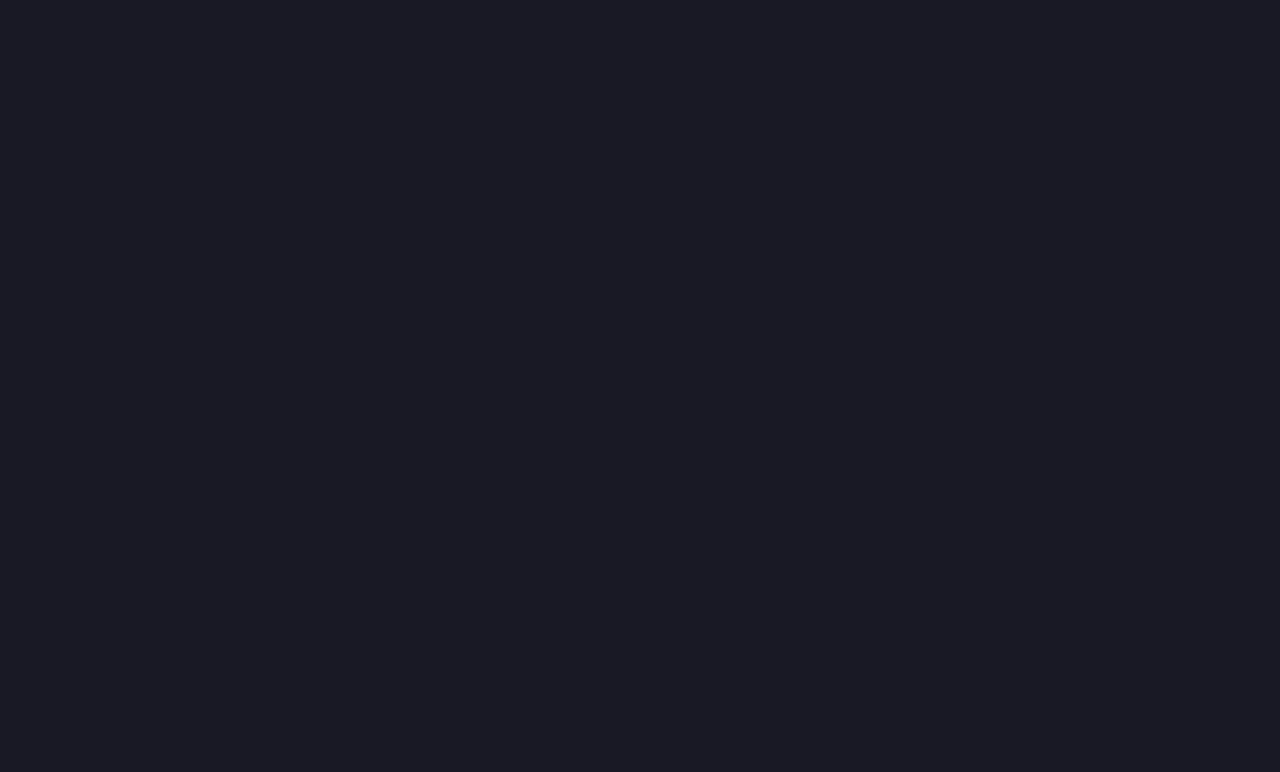
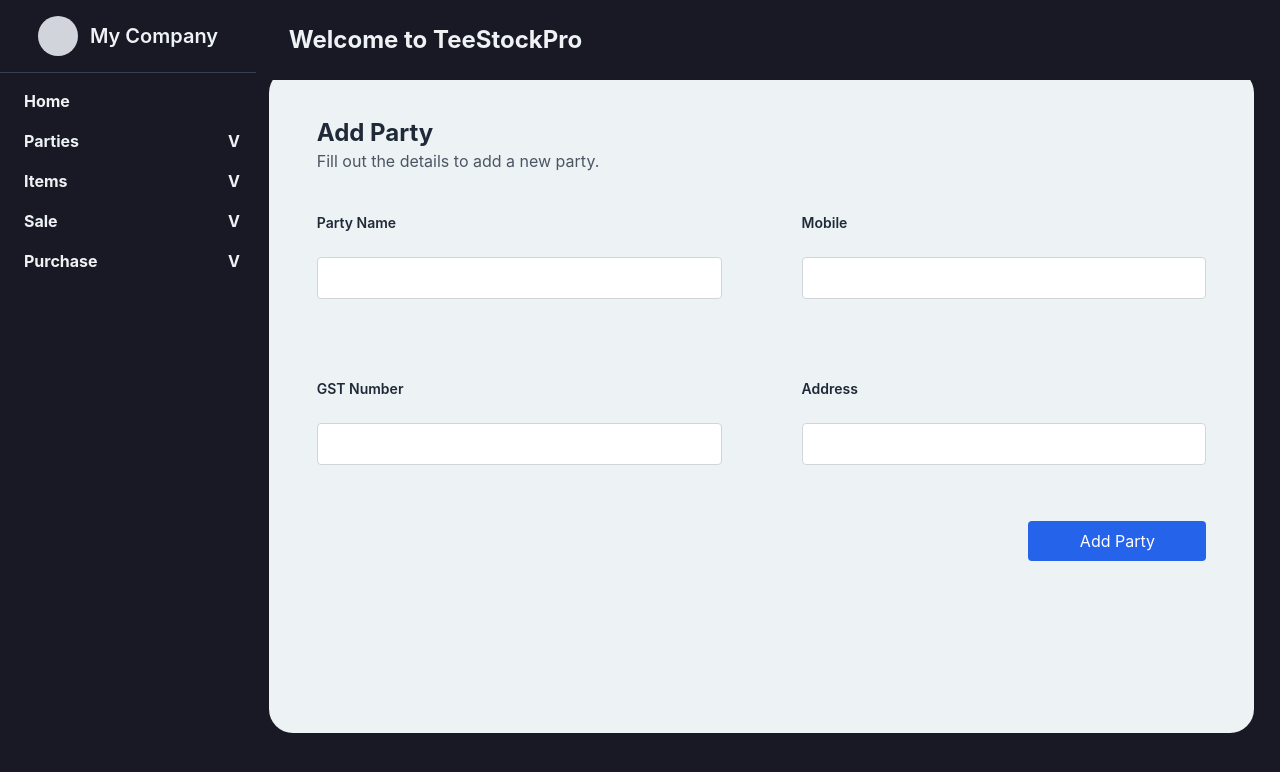
Before and after one commit to MihirPatel2805/Indi_project, a React (Create React App) app in the folder clothing-frontend/: page /dashboard/addParty in a window 1280 px wide. Before the commit this address had no page. Shown: the top 772 px of the page. Built offline with nearby package versions, Linux system fonts and the light colour scheme; no server answers.

Commit message:
change routing of project

```diff
--- a/clothing-frontend/src/App.js
+++ b/clothing-frontend/src/App.js
@@ -1,22 +1,45 @@
 
 import './App.css';
 
-import {BrowserRouter as Router, Route, Routes} from "react-router-dom";
+import {BrowserRouter, BrowserRouter as Router, Route, Routes} from "react-router-dom";
 import React from "react";
 import LoginPage from "./pages/LoginPage";
 import RegisterPage from "./pages/RegisterPage";
 import DashboardPage from "./pages/DashboardPage";
+import ViewParties from "./components/ViewParties";
+import AddOrderList from "./components/AddOrderList";
+import ViewItems from "./components/ViewItems";
+import AddStock from "./components/AddStock";
+import AddParties from "./components/AddParties";
+import ViewStock from "./components/ViewStock";
+import Product from "./components/Product";
+import AddStockPage from "./pages/AddStockPage";
+import AddPartyPage from "./pages/AddPartyPage";
+import ViewItemsPage from "./pages/ViewItemsPage";
+import ViewPartiesPage from "./pages/ViewPartiesPage";
+import ViewStockPage from "./pages/ViewStockPage";
+import AddItemsPage from "./pages/AddItemsPage";
+import AddOrderListPage from "./pages/AddOrderListPage";
 
 
 function App() {
   return (
-      <Router>
+      <BrowserRouter>
+
           <Routes>
               <Route path="/" element={<LoginPage />} />
               <Route path="/register" element={<RegisterPage />} />
-              <Route path="/dashboard" element={<DashboardPage />} />
+              <Route path="/dashboard" element={<DashboardPage />} >
+                  <Route path="addOrderList" element={<AddOrderListPage/>}/>
+                  <Route path="addParty" element={<AddPartyPage/>}/>
+                  <Route path="addStock" element={<AddStockPage/>}/>
+                  <Route path="viewItems" element={<ViewItemsPage />}/>
+                  <Route path="viewParties" element={<ViewPartiesPage/>}/>
+                  <Route path="viewStock" element={<ViewStockPage/>}/>
+                  <Route path="addItems" element={<AddItemsPage/>}/>
+              </Route>
           </Routes>
-      </Router>
+      </BrowserRouter>
   );
 }
 
--- a/clothing-frontend/src/components/AddParties.js
+++ b/clothing-frontend/src/components/AddParties.js
@@ -42,7 +42,7 @@
     return (
         <div className="bg-pri p-6 rounded-lg h-full w-full">
             <div className="mb-4">
-                <h1 className="text-2xl font-bold text-gray-800">Add New Party</h1>
+                <h1 className="text-2xl font-bold text-gray-800">Add {prop.Email}Party</h1>
                 <p className="text-gray-600">Fill out the details to add a new party.</p>
             </div>
 
--- a/clothing-frontend/src/components/Dashboard.js
+++ b/clothing-frontend/src/components/Dashboard.js
@@ -1,5 +1,5 @@
 import React, {useEffect, useState} from 'react';
-import {Link, useNavigate} from 'react-router-dom';
+import {Link, useNavigate,Outlet} from 'react-router-dom';
 import Product from "./Product";
 import ViewStock from "./ViewStock";
 import Content from "./Content";
@@ -62,33 +62,43 @@
                         <span className="ml-2">Home</span>
                     </Link>
 
-                    {/* Parties Link */}
-                    <div className="relative flex w-full space-y-4 ">
-                        <Link
-                            className="flex w-full items-center text-tri font-bold hover:text-white justify-between">
-                            {/*<span className="material-icons">groups</span>*/}
-                            <span className="ml-2"
-                                  onClick={()=>setActiveContent(<ViewParties Email={email} />)}
-                            >Parties</span>
-                            <span className='ml-2 text-2xl' onClick={()=>setActiveContent(<AddParties Email={email} />)}>+</span>
-                        </Link>
+                    <div className="relative">
+                        <button
+                            className="flex items-center text-tri font-bold hover:text-white w-full"
+                            onClick={() => setShowPurchaseDropdown(!showPurchaseDropdown)}
+                        >
+                            {/*<span className="material-icons">receipt_long</span>*/}
+                            <span className="ml-2">Parties</span>
+                            <span className="ml-auto material-icons">{showPurchaseDropdown ? '^' : 'V'}</span>
+                        </button>
+                        {showPurchaseDropdown && (
+                            <div className="pl-8 mt-2 space-y-2">
+                                <Link to="/dashboard/addParty"
+                                      className="block text-tri hover:text-white">Add Party</Link>
+                                <Link to="/dashboard/viewParties"
+                                      className="block text-pri font-bold hover:text-white">Views Parties</Link>
+                            </div>
+                        )}
                     </div>
-
                     {/* Items Link */}
                     <div className="relative">
-                        <Link
-                            to="/dashboard"
-                            className="flex w-full items-center text-tri font-bold hover:text-white justify-between">
-                            {/*<span className="material-icons">inventory_2</span>*/}
-                            <span className="ml-2"
-                                  onClick={()=>setActiveContent(<ViewItems Email={email} />)}
-                            >Items</span>
-                            <span className='ml-2 text-2xl'
-                                  onClick={() => setActiveContent(<Product Email={email} />)}
-                            >+</span>
-                        </Link>
+                        <button
+                            className="flex items-center text-tri font-bold hover:text-white w-full"
+                            onClick={() => setShowPurchaseDropdown(!showPurchaseDropdown)}
+                        >
+                            {/*<span className="material-icons">receipt_long</span>*/}
+                            <span className="ml-2">Items</span>
+                            <span className="ml-auto material-icons">{showPurchaseDropdown ? '^' : 'V'}</span>
+                        </button>
+                        {showPurchaseDropdown && (
+                            <div className="pl-8 mt-2 space-y-2">
+                                <Link to="/dashboard/addItems"
+                                      className="block text-tri hover:text-white">Add Items</Link>
+                                <Link to="/dashboard/viewItems"
+                                      className="block text-pri font-bold hover:text-white">View Items</Link>
+                            </div>
+                        )}
                     </div>
-
                     {/* Sale Dropdown */}
                     <div className="relative">
                         <button
@@ -102,7 +112,7 @@
                         {showSaleDropdown && (
                             <div className="pl-8 mt-2 space-y-2">
                                 <Link className="block text-tri font-bold hover:text-white"
-                                      onClick={()=>setActiveContent(<AddOrderList Email={email} />)}
+                                      onClick={() => setActiveContent(<AddOrderList Email={email}/>)}
                                 >New Order</Link>
                                 <Link className="block text-gray-300 font-bold hover:text-white">Sale History</Link>
                             </div>
@@ -121,8 +131,10 @@
                         </button>
                         {showPurchaseDropdown && (
                             <div className="pl-8 mt-2 space-y-2">
-                                <Link onClick={()=>setActiveContent(<AddStock Email={email} />)} className="block text-tri hover:text-white">New Purchase</Link>
-                                <Link onClick={()=>setActiveContent(<ViewStock Email={email} />)} className="block text-pri font-bold hover:text-white">Purchase History</Link>
+                                <Link onClick={() => setActiveContent(<AddStock Email={email}/>)}
+                                      className="block text-tri hover:text-white">New Purchase</Link>
+                                <Link onClick={() => setActiveContent(<ViewStock Email={email}/>)}
+                                      className="block text-pri font-bold hover:text-white">Purchase History</Link>
                             </div>
                         )}
                     </div>
@@ -133,7 +145,8 @@
             <div className=" flex-auto ml-5 bg-sec ml-[21%] w-[80%] mr-[2%]">
                 {/* Content Header */}
                 <div className="bg-sec h-[10vh] text-tri flex justify-start pl-5 items-center fixed w-full">
-                    <h1 className="text-2xl font-bold text-tri">Welcome to <span className='text-tri font-bold-2'>TeeStockPro</span></h1>
+                    <h1 className="text-2xl font-bold text-tri">Welcome to <span
+                        className='text-tri font-bold-2'>TeeStockPro</span></h1>
                     {/*<p className="text-gray-600">Enter details to make your first sale...</p>*/}
 
                 </div>
@@ -141,11 +154,13 @@
                 {/* Placeholder for Right Side Content */}
                 <div className="bg-pri p-6  h-[83vh] rounded-3xl mt-[7%] overflow-y-hidden">
                     {/*<div className="mt-5  h-[80vh] flex justify-center">*/}
-                        {activeContent}
+                    <Outlet/>
                     {/*</div>*/}
                 </div>
             </div>
+
         </div>
+
     );
 };
 
--- a/clothing-frontend/src/components/ViewParties.js
+++ b/clothing-frontend/src/components/ViewParties.js
@@ -14,13 +14,13 @@
                 });
                 setParties(response.data);
             } catch (error) {
-                setError('Error fetching stock data');
+                // setError('Error fetching stock data');
                 console.error('Error fetching stock data:', error);
             }
         };
 
         fetchParties();
-    }, []);
+    }, [userEmail]);
     // useEffect(() => {
     //
     //     searchItems();
@@ -57,7 +57,7 @@
                 </div>
             </div>
             {error && <p className="text-red-500 text-center">{error}</p>}
-            <div className="overflow-x-auto">
+            <div className="overflow-x-auto mt-5">
                 <table className="min-w-full bg-white border-collapse border border-gray-200">
                     <thead className="bg-gray-800 text-white">
                     <tr>
--- /dev/null
+++ b/clothing-frontend/src/pages/AddItemsPage.js
@@ -0,0 +1,26 @@
+import React, {useEffect, useState} from 'react'
+import axios from "axios";
+import Product from "../components/Product";
+
+function AddItemsPage() {const [email, setEmail] = useState('');
+    useEffect(() => {
+        const getName = async () => {
+            try {
+                const response = await axios.get('http://localhost:8000/api/user/', {
+                    withCredentials: true,
+                });
+
+                setEmail(response.data.email);
+            } catch (error) {
+                console.error('Error fetching user data:', error);
+            }
+        };
+        getName();
+    }, []);
+
+    return (
+        <Product Email={email}/>
+    )
+}
+
+export default AddItemsPage
--- /dev/null
+++ b/clothing-frontend/src/pages/AddOrderListPage.js
@@ -0,0 +1,27 @@
+import React, {useEffect, useState} from 'react'
+import axios from "axios";
+import AddOrderList from "../components/AddOrderList";
+
+function AddOrderListPage() {const [email, setEmail] = useState('');
+    useEffect(() => {
+        const getName = async () => {
+            try {
+                const response = await axios.get('http://localhost:8000/api/user/', {
+                    withCredentials: true,
+                });
+
+                setEmail(response.data.email);
+            } catch (error) {
+                console.error('Error fetching user data:', error);
+            }
+        };
+        getName();
+    }, []);
+
+
+    return (
+        <AddOrderList Email={email}/>
+    )
+}
+
+export default AddOrderListPage
--- /dev/null
+++ b/clothing-frontend/src/pages/AddPartyPage.js
@@ -0,0 +1,27 @@
+import React, {useEffect, useState} from 'react'
+import AddParties from "../components/AddParties";
+import axios from "axios";
+import {useMatch} from "react-router-dom";
+
+function AddPartyPage() {
+    const [email, setEmail] = useState('');
+    useEffect(() => {
+        const getName = async () => {
+            try {
+                const response = await axios.get('http://localhost:8000/api/user/', {
+                    withCredentials: true,
+                });
+
+                setEmail(response.data.email);
+            } catch (error) {
+                console.error('Error fetching user data:', error);
+            }
+        };
+        getName();
+    }, []);
+    return (
+        <AddParties Email={email}/>
+    )
+}
+
+export default AddPartyPage
--- /dev/null
+++ b/clothing-frontend/src/pages/AddStockPage.js
@@ -0,0 +1,26 @@
+import React, {useEffect, useState} from 'react'
+import axios from "axios";
+import AddStock from "../components/AddStock";
+
+function AddStockPage() {
+    const [email, setEmail] = useState('');
+    useEffect(() => {
+        const getName = async () => {
+            try {
+                const response = await axios.get('http://localhost:8000/api/user/', {
+                    withCredentials: true,
+                });
+
+                setEmail(response.data.email);
+            } catch (error) {
+                console.error('Error fetching user data:', error);
+            }
+        };
+        getName();
+    }, []);
+    return (
+        <AddStock Email={email}/>
+    )
+}
+
+export default AddStockPage
--- a/clothing-frontend/src/pages/DashboardPage.js
+++ b/clothing-frontend/src/pages/DashboardPage.js
@@ -1,7 +1,9 @@
-import React from 'react'
+import React, {useEffect, useState} from 'react'
 import Dashboard from "../components/Dashboard";
+import axios from "axios";
 
 function DashboardPage() {
+
     return (
         <Dashboard/>
     )
--- /dev/null
+++ b/clothing-frontend/src/pages/ViewItemsPage.js
@@ -0,0 +1,26 @@
+import React, {useEffect, useState} from 'react'
+import axios from "axios";
+import ViewItems from "../components/ViewItems";
+
+function ViewItemsPage() {
+    const [email, setEmail] = useState('');
+    useEffect(() => {
+        const getName = async () => {
+            try {
+                const response = await axios.get('http://localhost:8000/api/user/', {
+                    withCredentials: true,
+                });
+
+                setEmail(response.data.email);
+            } catch (error) {
+                console.error('Error fetching user data:', error);
+            }
+        };
+        getName();
+    }, []);
+    return (
+        <ViewItems Email={email}/>
+    )
+}
+
+export default ViewItemsPage
--- /dev/null
+++ b/clothing-frontend/src/pages/ViewPartiesPage.js
@@ -0,0 +1,26 @@
+import React, {useEffect, useState} from 'react'
+import axios from "axios";
+import ViewParties from "../components/ViewParties";
+
+function ViewPartiesPage() {
+    const [email, setEmail] = useState('');
+    useEffect(() => {
+        const getName = async () => {
+            try {
+                const response = await axios.get('http://localhost:8000/api/user/', {
+                    withCredentials: true,
+                });
+
+                setEmail(response.data.email);
+            } catch (error) {
+                console.error('Error fetching user data:', error);
+            }
+        };
+        getName();
+    }, [email]);
+    return (
+        <ViewParties Email={email}/>
+    )
+}
+
+export default ViewPartiesPage
--- /dev/null
+++ b/clothing-frontend/src/pages/ViewStockPage.js
@@ -0,0 +1,26 @@
+import React, {useEffect, useState} from 'react'
+import axios from "axios";
+import ViewStock from "../components/Item";
+
+function ViewStockPage() {
+    const [email, setEmail] = useState('');
+    useEffect(() => {
+        const getName = async () => {
+            try {
+                const response = await axios.get('http://localhost:8000/api/user/', {
+                    withCredentials: true,
+                });
+
+                setEmail(response.data.email);
+            } catch (error) {
+                console.error('Error fetching user data:', error);
+            }
+        };
+        getName();
+    }, []);
+    return (
+        <ViewStock Email={email}/>
+    )
+}
+
+export default ViewStockPage
```
Also changed, not shown: 1 other file (tests, documents, lock files or other folders).
